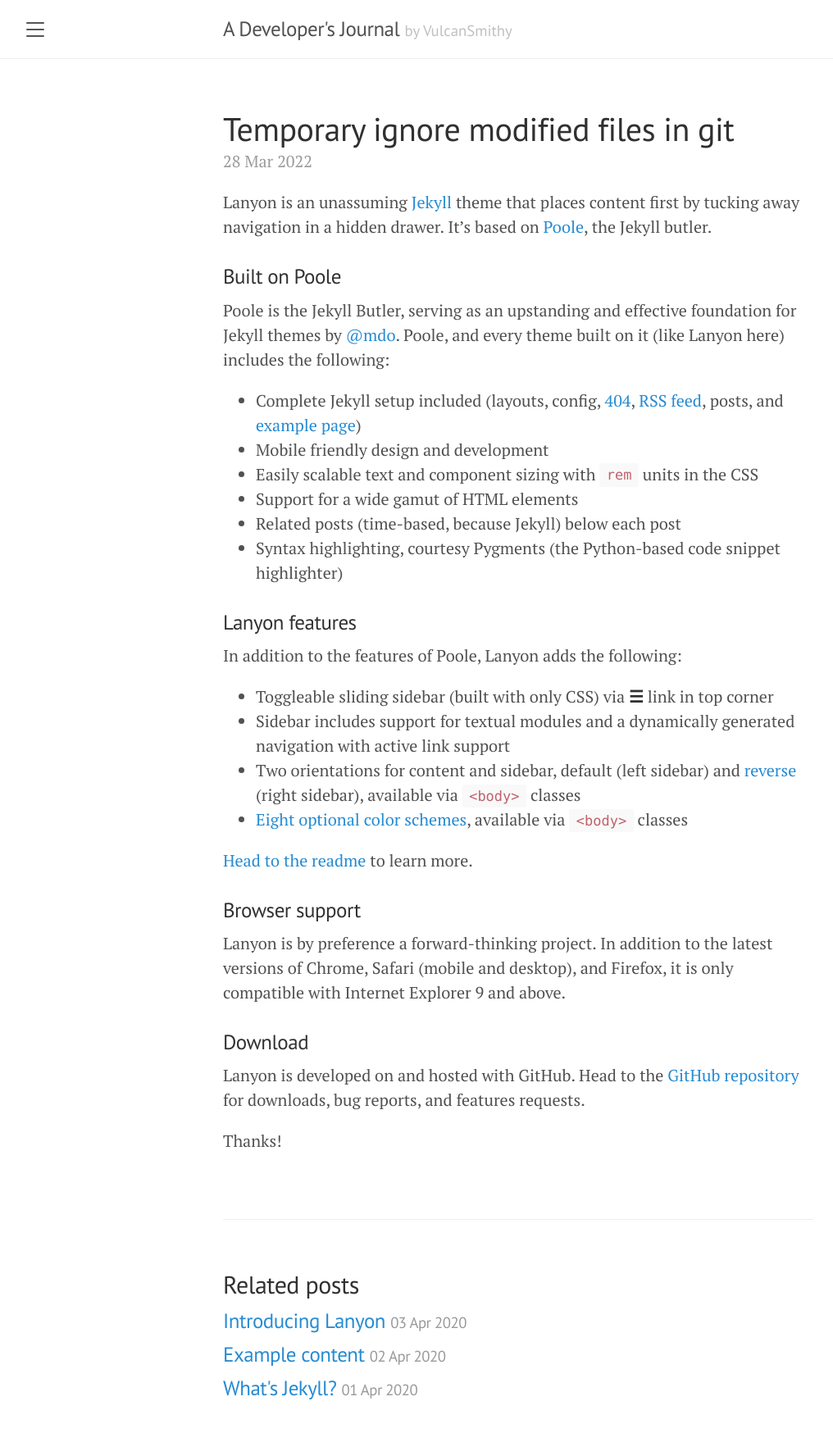
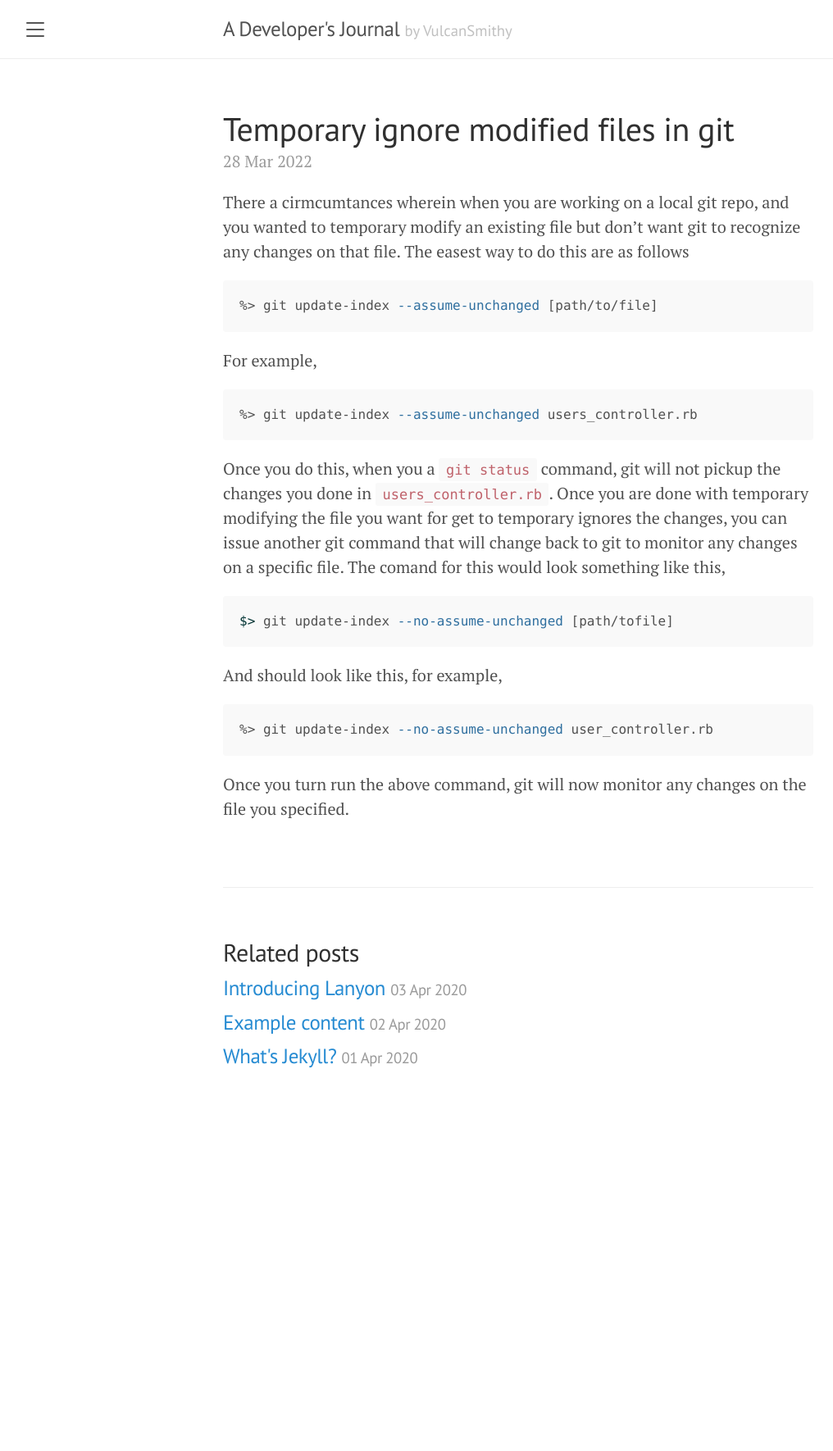
Before and after one commit to vulcansmithy/vulcansmithy.github.io, a Jekyll site: the page built from _posts/2022-03-28-draft-temporary-ignore-modified-files-in-git.md, in a window 1280 px wide. Shown: the whole page at 82% size, without its empty margins (8-1024 px from the left). Built offline with Jekyll 4.4.1, drawn with Linux system fonts in a browser that asks for light colours; after the commit the page ends 1364 px from its top, so only the background shows below that.

Commit message:
Draft the content for the post.

````diff
--- a/_posts/2022-03-28-draft-temporary-ignore-modified-files-in-git.md
+++ b/_posts/2022-03-28-draft-temporary-ignore-modified-files-in-git.md
@@ -3,36 +3,30 @@ layout: post
 title: Temporary ignore modified files in git
 ---
 
-Lanyon is an unassuming [Jekyll](http://jekyllrb.com) theme that places content first by tucking away navigation in a hidden drawer. It's based on [Poole](http://getpoole.com), the Jekyll butler.
 
-### Built on Poole
 
-Poole is the Jekyll Butler, serving as an upstanding and effective foundation for Jekyll themes by [@mdo](https://twitter.com/mdo). Poole, and every theme built on it (like Lanyon here) includes the following:
+There a cirmcumtances wherein when you are working on a local git repo, and you wanted to temporary modify an existing file but don't want git to recognize any changes on that file. The easest way to do this  are as follows
 
-* Complete Jekyll setup included (layouts, config, [404](/404), [RSS feed](/atom.xml), posts, and [example page](/about))
-* Mobile friendly design and development
-* Easily scalable text and component sizing with `rem` units in the CSS
-* Support for a wide gamut of HTML elements
-* Related posts (time-based, because Jekyll) below each post
-* Syntax highlighting, courtesy Pygments (the Python-based code snippet highlighter)
+```bash
+%> git update-index --assume-unchanged [path/to/file]
+```
 
-### Lanyon features
+For example,
 
-In addition to the features of Poole, Lanyon adds the following:
+```bash
+%> git update-index --assume-unchanged users_controller.rb
+```
 
-* Toggleable sliding sidebar (built with only CSS) via **☰** link in top corner
-* Sidebar includes support for textual modules and a dynamically generated navigation with active link support
-* Two orientations for content and sidebar, default (left sidebar) and [reverse](https://github.com/poole/lanyon#reverse-layout) (right sidebar), available via `<body>` classes
-* [Eight optional color schemes](https://github.com/poole/lanyon#themes), available via `<body>` classes
+Once you do this, when you a `git status` command, git will not pickup the changes you done in `users_controller.rb`. Once you are done with temporary modifying the file you want for get to temporary ignores the changes, you can issue another git command that will change back to git to monitor any changes on a specific file. The comand for this would look something like this,
 
-[Head to the readme](https://github.com/poole/lanyon#readme) to learn more.
+```bash
+$> git update-index --no-assume-unchanged [path/tofile]
+```
 
-### Browser support
+And should look like this, for example,
 
-Lanyon is by preference a forward-thinking project. In addition to the latest versions of Chrome, Safari (mobile and desktop), and Firefox, it is only compatible with Internet Explorer 9 and above.
+```bash
+%> git update-index --no-assume-unchanged user_controller.rb
+```
 
-### Download
-
-Lanyon is developed on and hosted with GitHub. Head to the <a href="https://github.com/poole/lanyon">GitHub repository</a> for downloads, bug reports, and features requests.
-
-Thanks!
+Once you turn run the above command, git will now monitor any changes on the file you specified.
````
